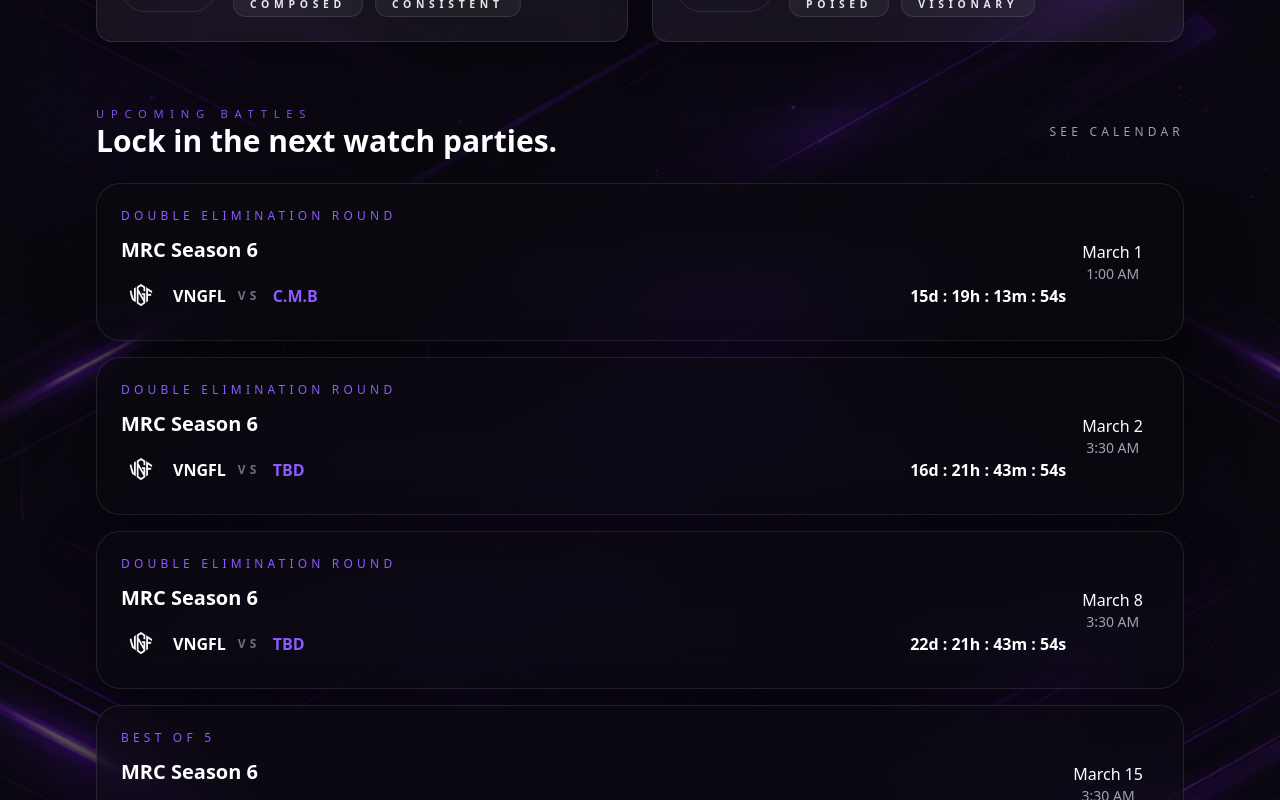
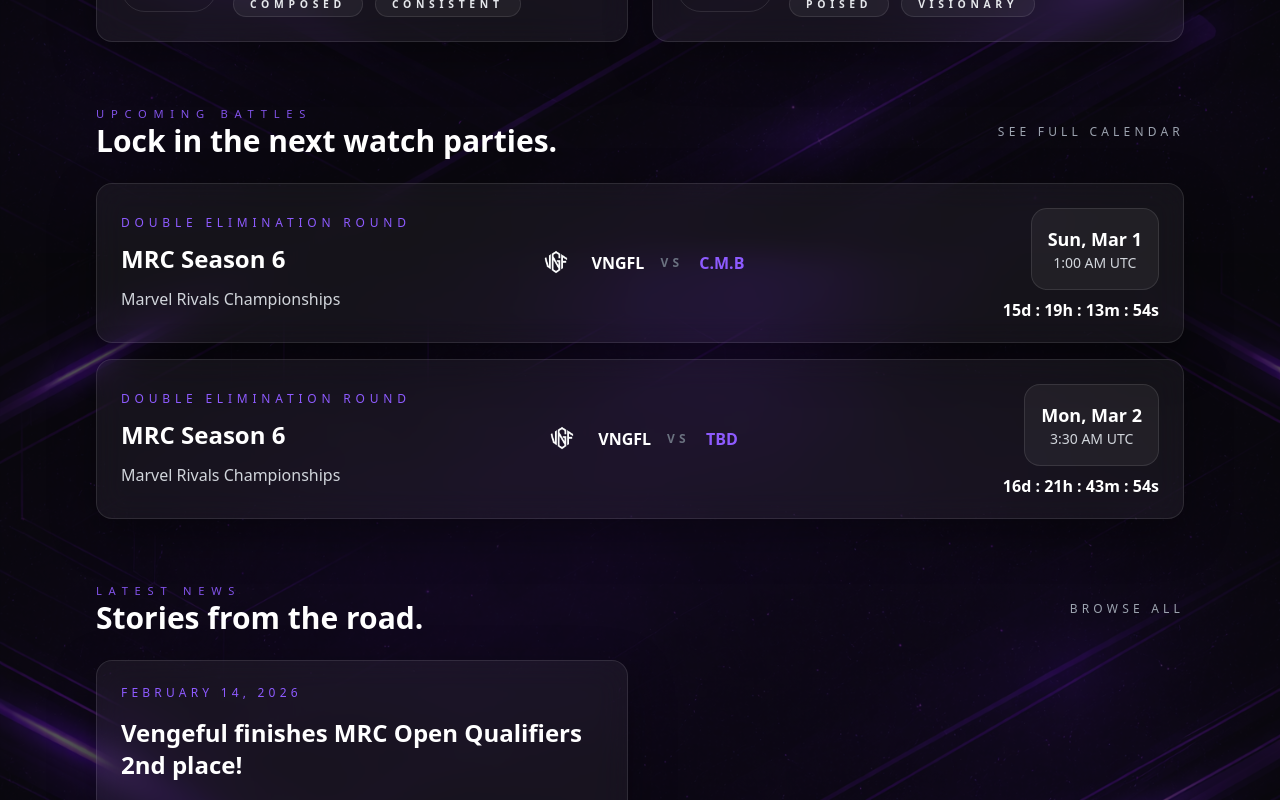
Before and after one commit to jtsagaratos/VengefulEsportWebsite, a Next.js app: page / in a window 1280 px wide. Shown: the part 3160-3960 px from the top of the page. Built offline with nearby package versions, Linux system fonts and the light colour scheme.

Commit message:
made almost finished changes

```diff
--- a/src/app/page.tsx
+++ b/src/app/page.tsx
@@ -51,7 +51,7 @@
 export default async function Home() {
   const [schedule, gameRecaps] = await Promise.all([getScheduleEvents(), getGameRecaps()]);
   const nextEvent = schedule[0];
-  const upcomingEvents = schedule.slice(0, 4);
+  const upcomingEvents = schedule.slice(0, 2);
   const latestNews = news.slice(0, 2);
   const merchDrops = merch.slice(0, 3);
 
@@ -316,19 +316,22 @@
               <h2 className="text-3xl font-semibold">Lock in the next watch parties.</h2>
             </div>
             <Link href="/schedule" className="text-xs uppercase tracking-[0.35em] text-gray-400 hover:text-vengefulLight">
-              See calendar
+              See Full calendar
             </Link>
           </div>
           <div className="space-y-4">
             {upcomingEvents.map((event) => (
               <article
                 key={`${event.date}-${event.opponent}`}
-                className="glass-panel grid gap-4 p-6 text-sm sm:grid-cols-[1.3fr_auto_auto] sm:items-center"
+                className="glass-card p-6"
               >
-                <div className="space-y-3">
-                  <p className="text-xs uppercase tracking-[0.35em] text-vengefulLight">{event.stage}</p>
-                  <h3 className="text-xl font-semibold text-white">{event.title}</h3>
-                  <div className="flex flex-wrap items-center gap-3 text-base font-semibold text-white">
+                <div className="grid gap-6 md:grid-cols-[1fr_auto_1fr] md:items-center">
+                  <div className="space-y-3">
+                    <p className="section-heading text-gray-400">{event.stage}</p>
+                    <h3 className="text-2xl font-semibold text-white">{event.title}</h3>
+                    <p className="text-gray-300">{event.location}</p>
+                  </div>
+                  <div className="flex items-center justify-center gap-4 text-base font-semibold text-white text-center">
                     <Image
                       src="/VNGFLogo_1.png"
                       alt="Vengeful Esports logo"
@@ -339,19 +342,29 @@
                     <span>VNGFL</span>
                     <span className="text-xs uppercase tracking-[0.35em] text-gray-500">vs</span>
                     <span className="text-vengefulLight">{event.opponent}</span>
-                    <div className="ml-auto flex flex-wrap items-center gap-3 text-vengefulLight">
-                      <div>
-                        <NextEventCountdown
-                          targetDate={event.date}
-                          className="text-base font-semibold text-white leading-none whitespace-nowrap"
-                        />
-                      </div>
+                  </div>
+                  <div className="flex flex-col items-center gap-3 md:items-end">
+                    <div className="rounded-2xl border border-white/10 bg-white/5 p-4 text-center">
+                      <p className="text-lg font-semibold text-white">
+                        {new Date(event.date).toLocaleDateString("en-US", {
+                          weekday: "short",
+                          month: "short",
+                          day: "numeric",
+                        })}
+                      </p>
+                      <p className="text-sm text-gray-300">
+                        {new Date(event.date).toLocaleTimeString("en-US", {
+                          hour: "numeric",
+                          minute: "2-digit",
+                          timeZoneName: "short",
+                        })}
+                      </p>
                     </div>
+                    <NextEventCountdown
+                      targetDate={event.date}
+                      className="text-base font-semibold text-white leading-none whitespace-nowrap"
+                    />
                   </div>
-                </div>
-                <div className="text-center text-gray-400 sm:justify-self-center">
-                  <p className="text-base text-white">{formatDate(event.date).dateLabel}</p>
-                  <p>{formatDate(event.date).timeLabel}</p>
                 </div>
               </article>
             ))}
```
